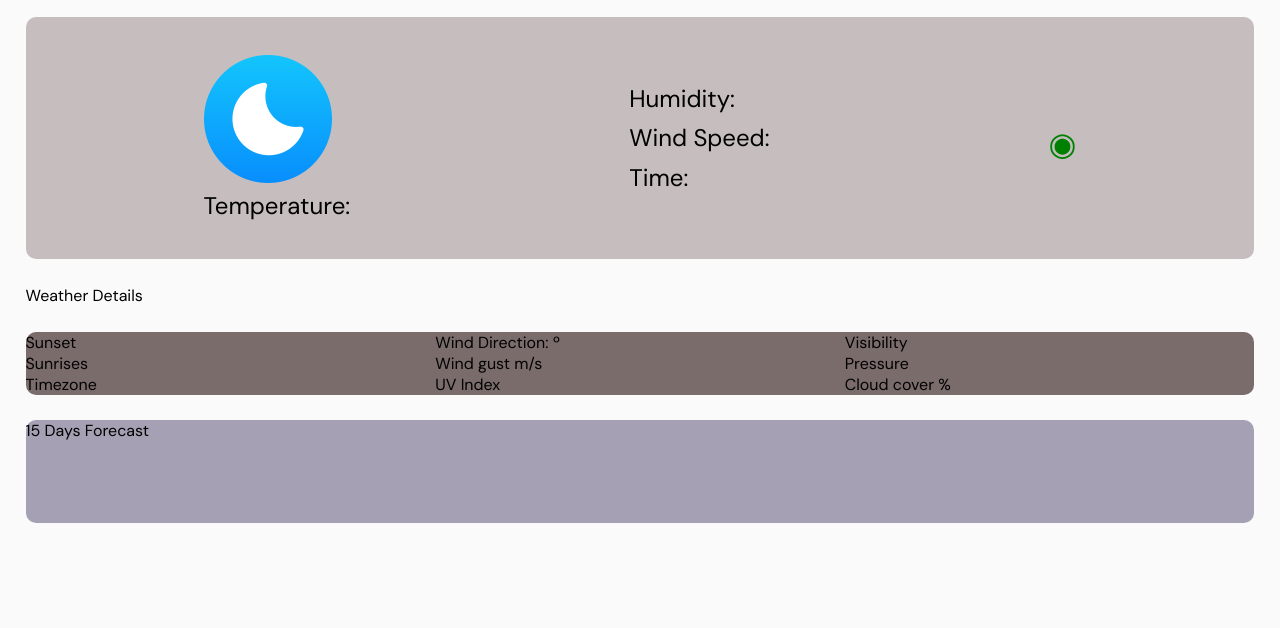
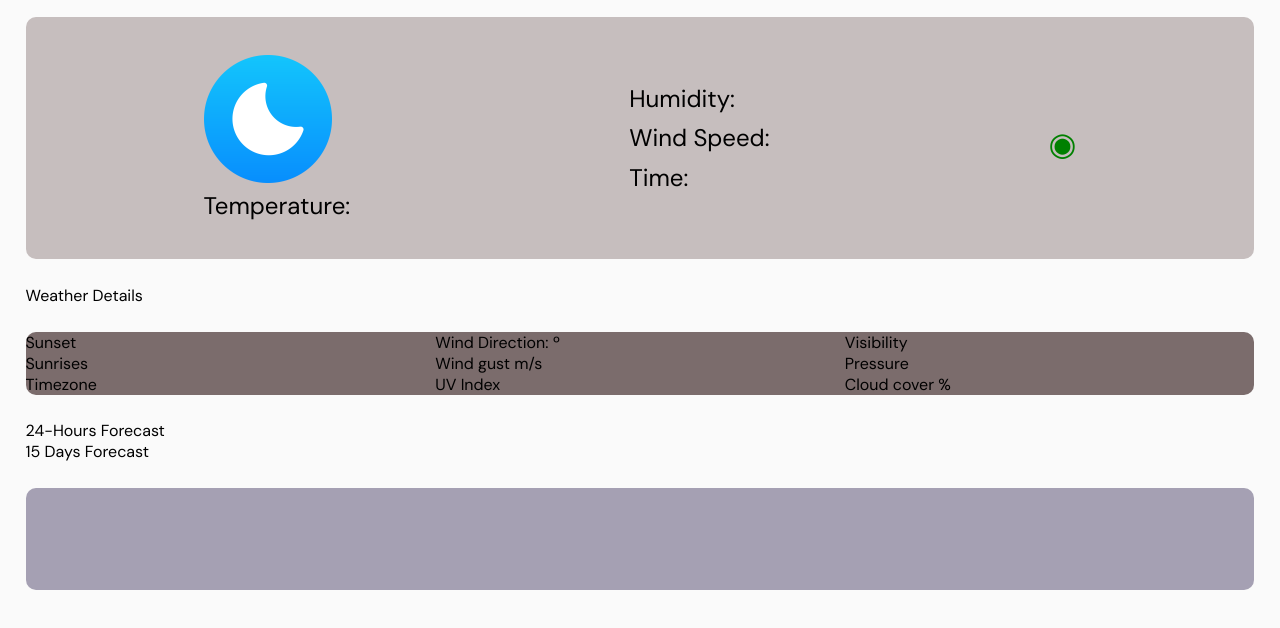
Before and after one commit to migueld51244/WeatherApp, a website built with webpack: page src/template.html in a window 1280 px wide. Shown: the part 64-692 px from the top of the page. Built offline with nearby package versions, Linux system fonts and the light colour scheme.

Commit message:
Fixed headlines

```diff
--- a/src/style.css
+++ b/src/style.css
@@ -66,18 +66,15 @@ header {
   grid-template-columns: repeat(3, 1fr);
 }
 
-.weather-details-headline {
+.weather-details-headline, .full-day-headline, .multi-week-forecast {
   margin-left: 2vw;
 }
 
-.weeks-forecast {
+.forecast-wrapper {
   background-color: #a5a0b3;
   margin: 2vw;
   border-radius: 10px;
   min-height: 8vw;
-}
-
-.forecast-wrapper {
   display: grid;
   grid-template-columns: repeat(3, 1fr);
   gap: 1vw;
--- a/src/template.html
+++ b/src/template.html
@@ -70,9 +70,11 @@
         </div>
       </div>
     </article>
-    <article class="full-day-forecast"></article>
+    <article class="full-day-forecast">
+      <span class="full-day-headline">24-Hours Forecast</span>
+    </article>
     <article class="weeks-forecast">
-      <span>15 Days Forecast</span>
+      <span class="multi-week-forecast">15 Days Forecast</span>
       <div class="forecast-wrapper"></div>
     </article>
   </body>
```
